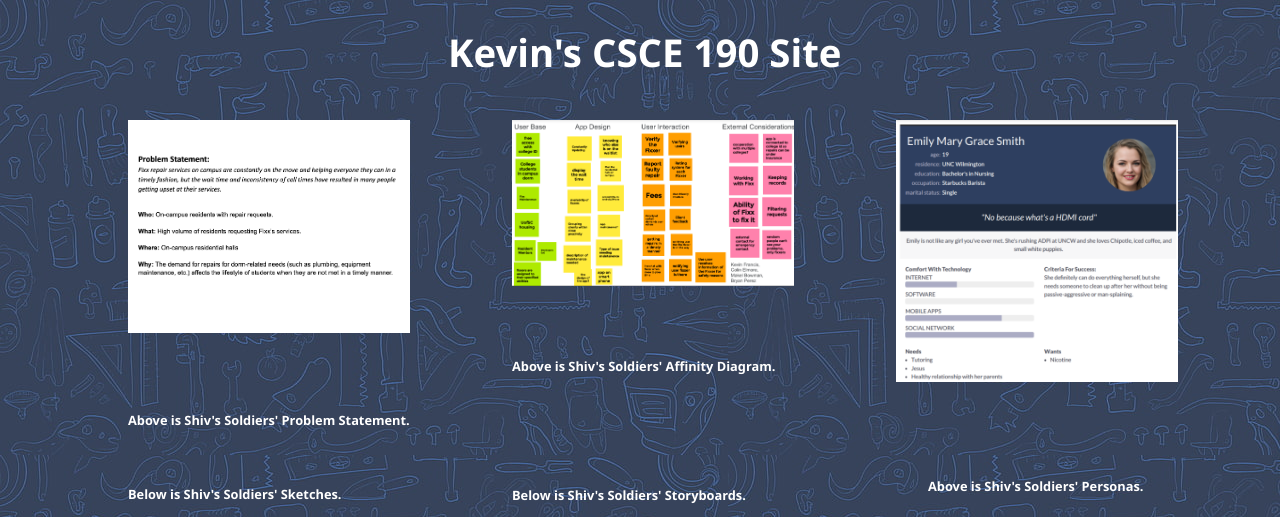
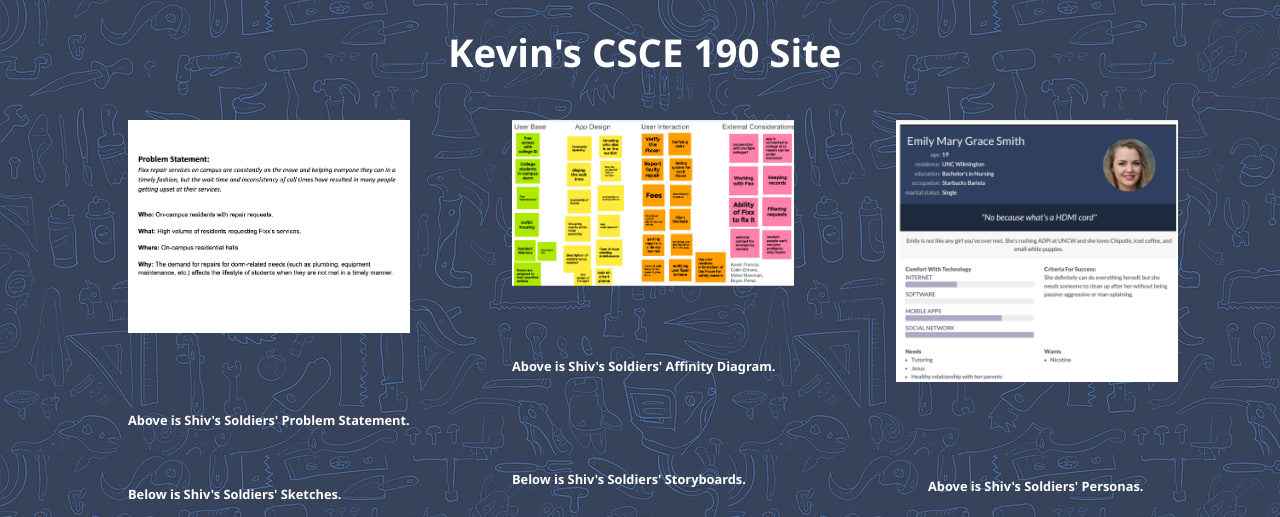
Before and after one commit to kfrancis2017/My-WebPage-4-CSCE190, a plain HTML site: page index.html in a window 1280 px wide. Shown: the top 517 px of the page. Drawn offline with Linux system fonts and the light colour scheme.

Commit message:
Add files via upload

```diff
--- a/styles.css
+++ b/styles.css
@@ -79,7 +79,7 @@ h5 {
     height: auto;
 }
 h6 {
-    top: 57%;
+    top: 55%;
     left: 40%;
     position: absolute;
     color: white;
```
